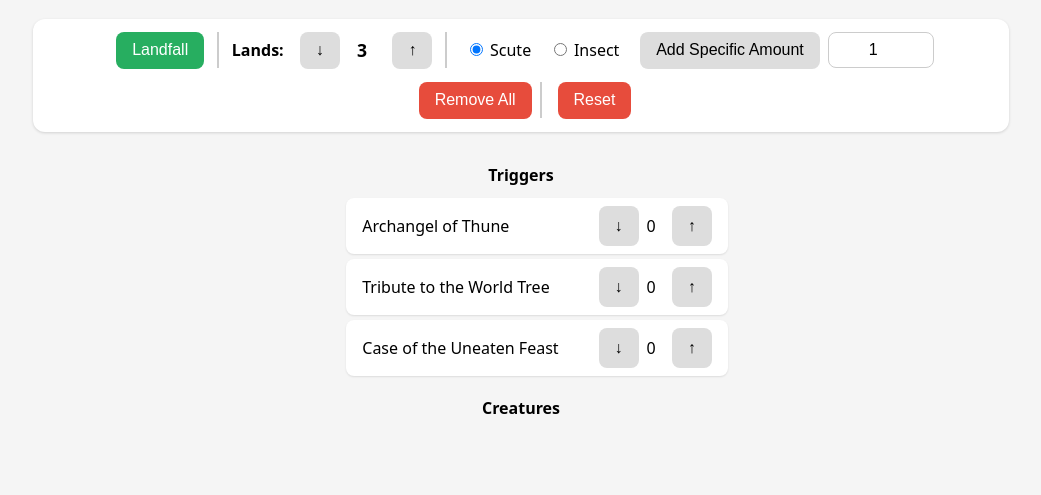
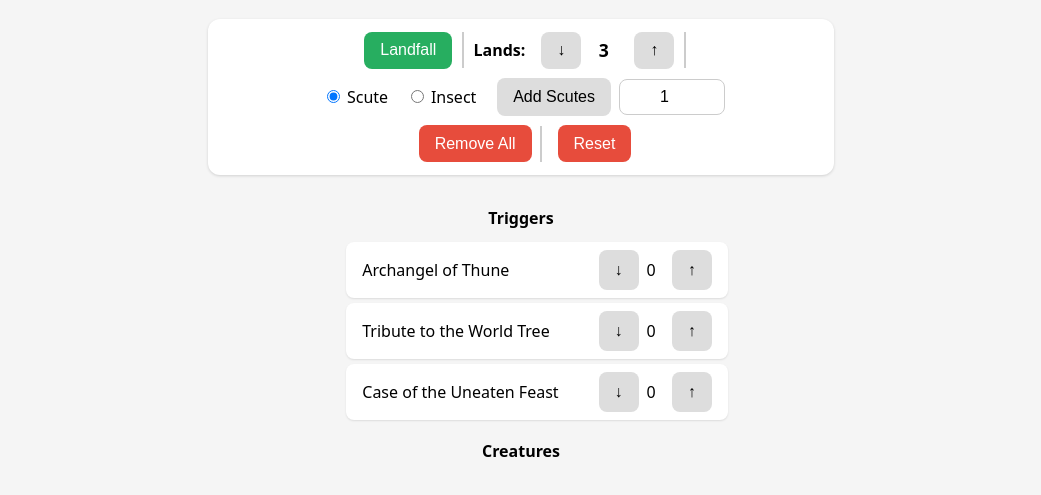
Before and after one commit to sweezog/Swarm-Tracker, a plain HTML site: page index.html in a window 1280 px wide. Shown: the part 91-586 px from the top of the page, without its empty margins (119-1160 px from the left). Drawn offline with Linux system fonts and the light colour scheme.

Commit message:
Add files via upload

```diff
--- a/index.html
+++ b/index.html
@@ -56,13 +56,13 @@
             flex-wrap: wrap;
             justify-content: center;
             align-items: center;
-            gap: 0.8em;
+            gap: 0.6em;
             background: #fff;
             padding: 0.8em;
             border-radius: 12px;
             box-shadow: 0 1px 3px rgba(0, 0, 0, 0.15);
             margin-bottom: 1em;
-            max-width: 950px;
+            max-width: 600px;
             width: 100%;
         }
 
@@ -248,9 +248,9 @@
         <div class="divider"></div>
 
         <div class="controls-section">
-            <label><input type="radio" name="type" value="Scute" checked> Scute</label>
-            <label><input type="radio" name="type" value="Insect"> Insect</label>
-            <button onclick="addSpecificAmount()">Add Specific Amount</button>
+            <label><input type="radio" name="type" value="Scute" checked onchange="updateAddButton()"> Scute</label>
+            <label><input type="radio" name="type" value="Insect" onchange="updateAddButton()"> Insect</label>
+            <button id="addButton" onclick="addSpecificAmount()">Add Scutes</button>
             <input type="number" id="bulkAddCount" value="1">
         </div>
 
@@ -457,6 +457,17 @@
             render();
         }
 
+        function updateAddButton() {
+            const type = document.querySelector('input[name="type"]:checked').value;
+            const addBtn = document.getElementById('addButton');
+            if (type === "Insect") {
+                addBtn.textContent = "Add Insect Tokens";
+            } else {
+                addBtn.textContent = "Add Scutes";
+            }
+        }
+
+        updateAddButton();
         save();
         render();
     </script>
```
